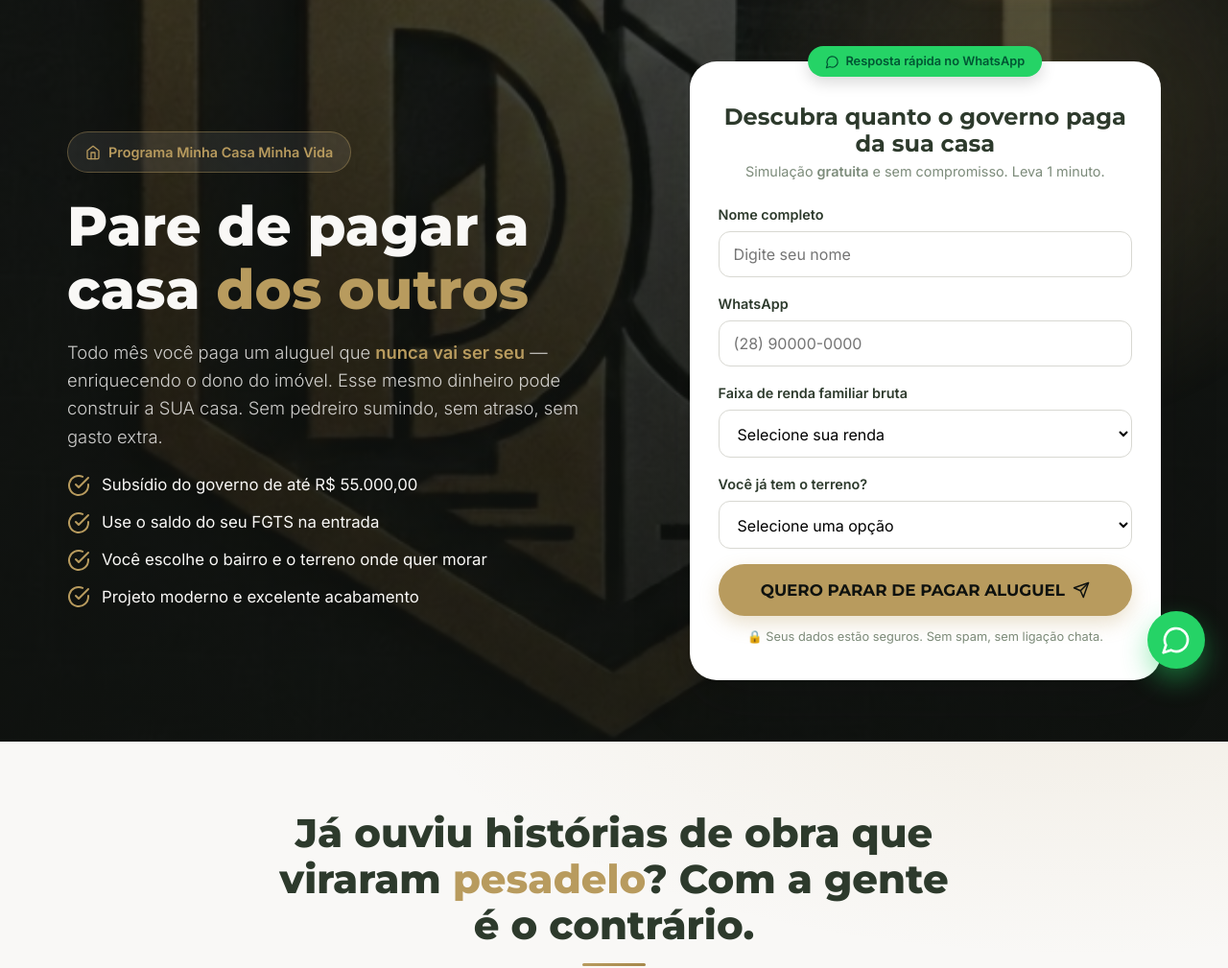
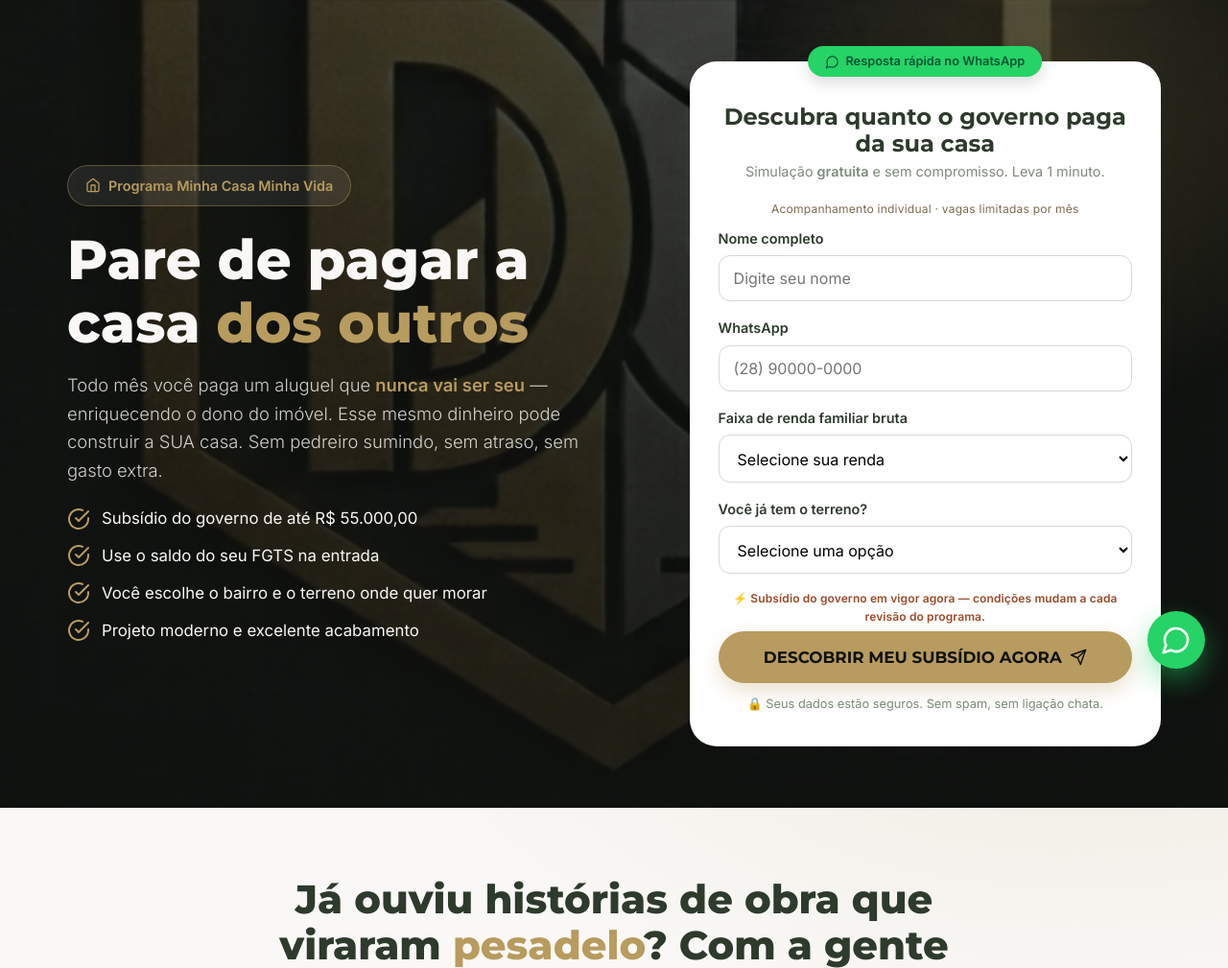
Before and after one commit to LeonanLima/d-lima-institucional, a Flask app: page / in a window 1280 px wide. Shown: the part 79-1088 px from the top of the page at 96% size. Run offline with Flask 3, Linux system fonts and the light colour scheme; some libraries are stand-ins or nearby versions.

Commit message:
conv: urgência no form (vagas limitadas + subsídio) + CTA DESCOBRIR MEU SUBSÍDIO AGORA

```diff
--- a/templates/index.html
+++ b/templates/index.html
@@ -136,6 +136,7 @@
                 </span>
                 <h2>Descubra quanto o governo paga da sua casa</h2>
                 <p class="form-card__hint">Simulação <strong>gratuita</strong> e sem compromisso. Leva 1 minuto.</p>
+                <p style="font-size:.75rem;text-align:center;color:#7a6a50;margin:-4px 0 10px;letter-spacing:.02em;">Acompanhamento individual · vagas limitadas por mês</p>
 
                 <form id="leadForm">
                     <div class="field">
@@ -165,8 +166,9 @@
                             <option value="Não sei como funciona">Não sei como funciona</option>
                         </select>
                     </div>
+                    <p style="font-size:.75rem;text-align:center;color:#9b4a2a;font-weight:600;margin:8px 0 6px;letter-spacing:.01em;">⚡ Subsídio do governo em vigor agora — condições mudam a cada revisão do programa.</p>
                     <button type="submit" class="btn btn--gold btn--block btn--lg">
-                        QUERO PARAR DE PAGAR ALUGUEL
+                        DESCOBRIR MEU SUBSÍDIO AGORA
                         <svg viewBox="0 0 24 24" fill="none" stroke="currentColor" stroke-width="2" stroke-linecap="round" stroke-linejoin="round"><path d="m22 2-7 20-4-9-9-4Z"/><path d="M22 2 11 13"/></svg>
                     </button>
                     <p class="form-card__hint" style="margin-top:12px;margin-bottom:0;font-size:.8rem;">🔒 Seus dados estão seguros. Sem spam, sem ligação chata.</p>
```
